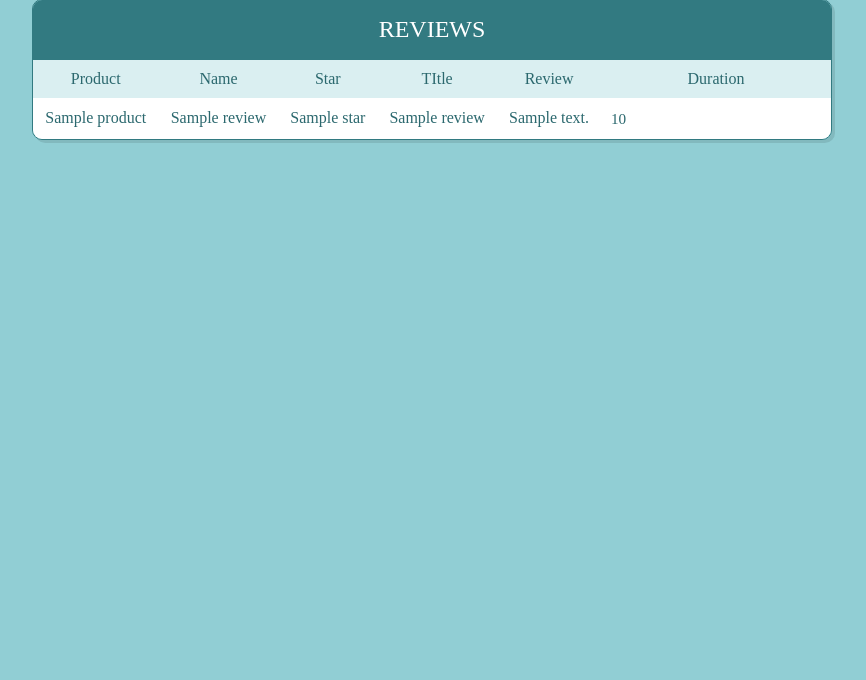
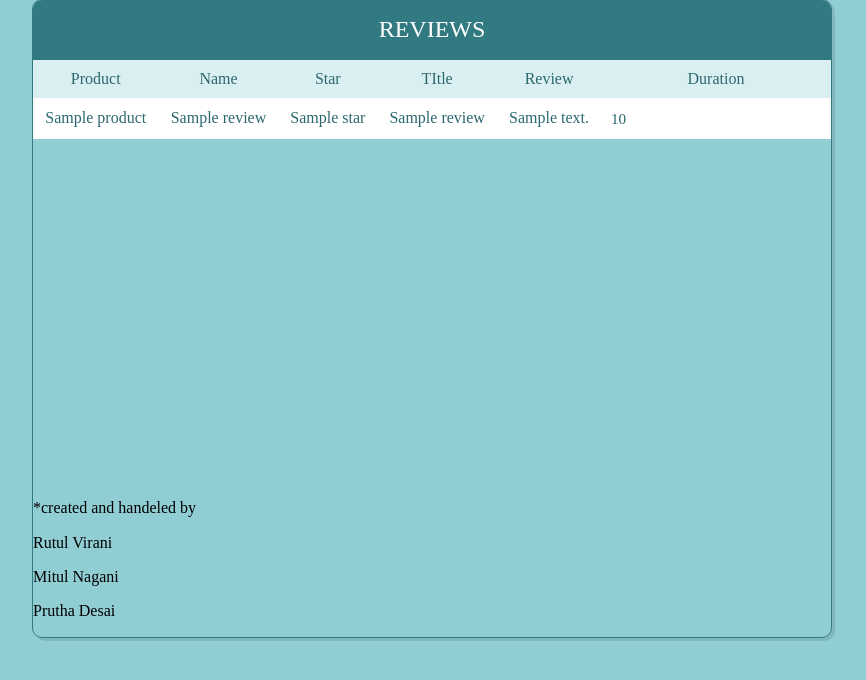
Before and after one commit to Rutul007/review_scrapping_aws, a Flask app: template templates/result.html in a window 1280 px wide. Shown: the part 17-697 px from the top of the page, without its empty margins (208-1074 px from the left). Run offline with Flask 2, Linux system fonts and the light colour scheme; the template is opened without the code that fills it: most values are stand-ins (such as "Sample title", 1, 10 or a date in 2020); some libraries are stand-ins or nearby versions.

Commit message:
Update result.html

```diff
--- a/templates/result.html
+++ b/templates/result.html
@@ -38,6 +38,12 @@
         <td>{{review['Duration']}} </td>
       {% endfor %}
    </table>
+   <div class="credits">
+            <p>*created and handeled by</p>
+            <p> Rutul Virani </p>
+            <p> Mitul Nagani </p>
+            <p> Prutha Desai </p>
+   </div>
 </div>
 
 
```
